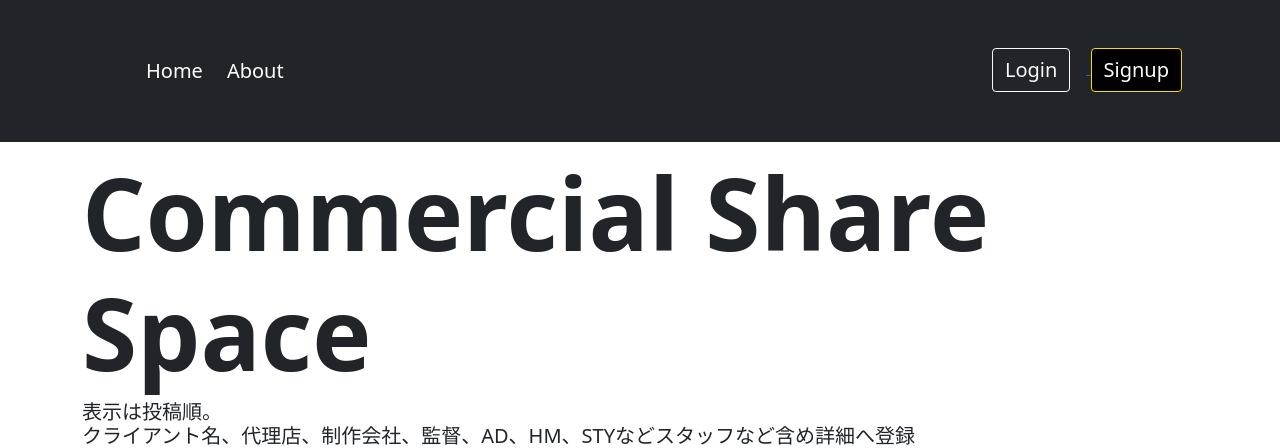
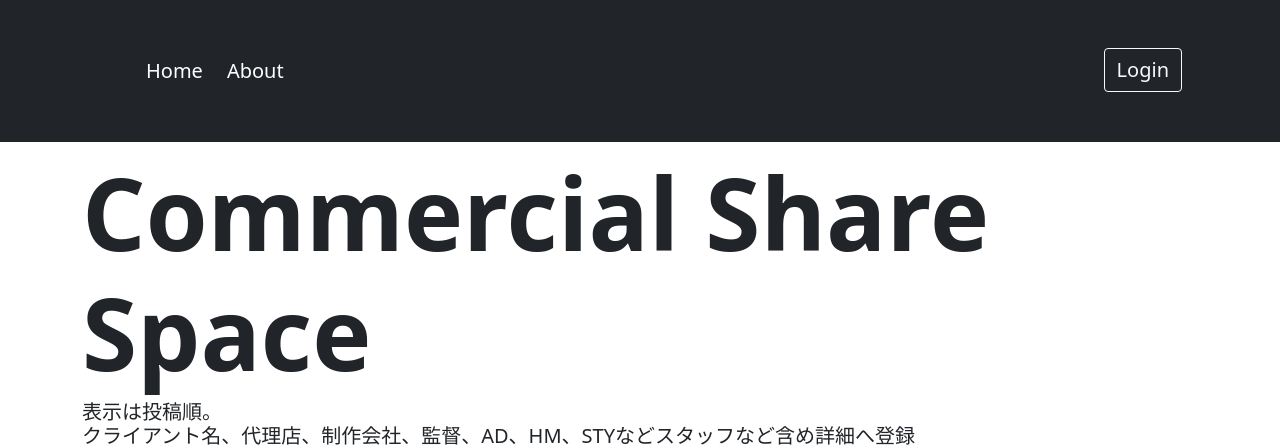
Before and after one commit to ryoheikamata/cm_app, a Django app: page /video/index/ in a window 1280 px wide. Shown: the top 448 px of the page. Run offline with Django 3.2, Linux system fonts and the light colour scheme; data that the repository does not hold is empty.

Commit message:
siinup btn変更

```diff
--- a/video/templates/video/base.html
+++ b/video/templates/video/base.html
@@ -48,14 +48,14 @@
                 <a class="" href="{% url 'video:logout' %}">
                     <button type="button" class="btn btn-warning me-3 logout-bt">Logout</button>
                 </a>
+                <a href="{% url 'video:signup' %}">
+                    <button type="button" class="btn btn-warning me-3 signup-bt">Signup</button>
+                </a>
             </div>
             {% else %}
             <div class="text-end">
                 <a href="{% url 'video:login' %}">
                     <button type="button" class="btn btn-outline-light me-3 login-bt">Login</button>
-                </a>
-                <a href="{% url 'video:signup' %}">
-                    <button type="button" class="btn btn-warning me-3 signup-bt">Signup</button>
                 </a>
             </div>
             {% endif %}
```
